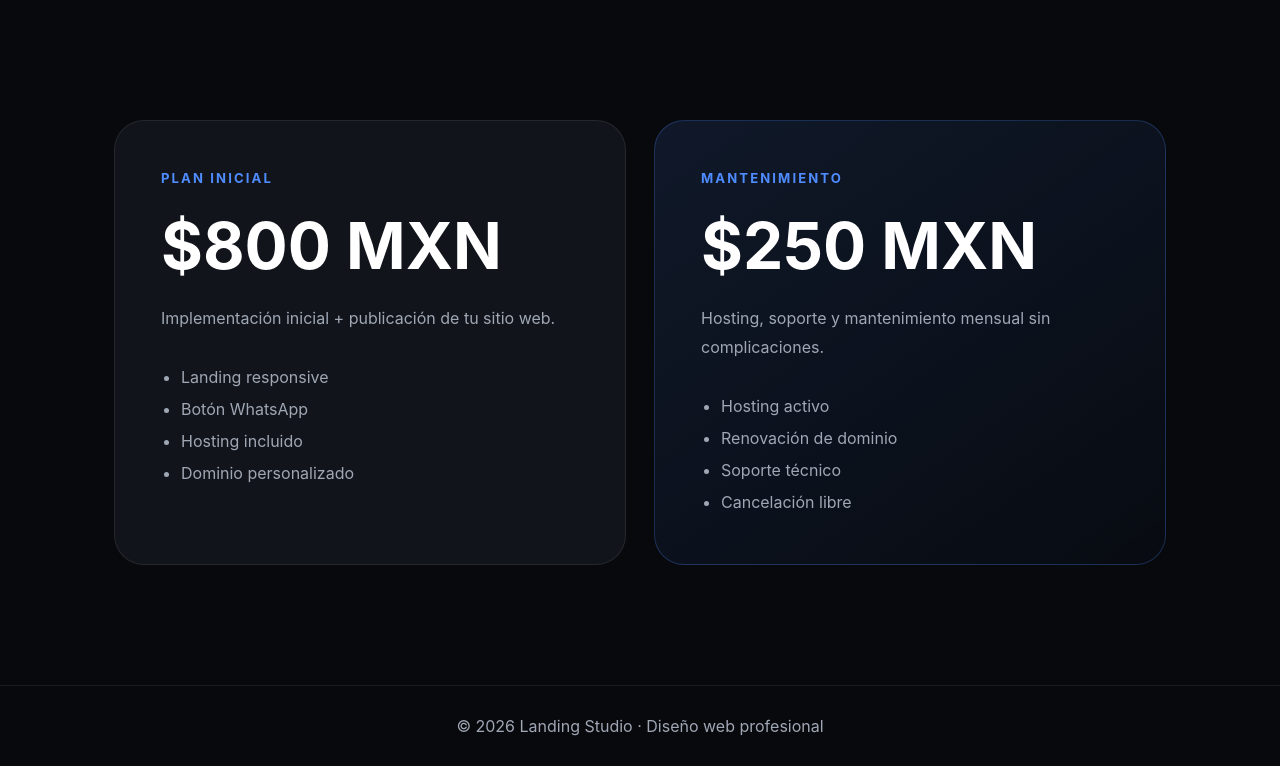
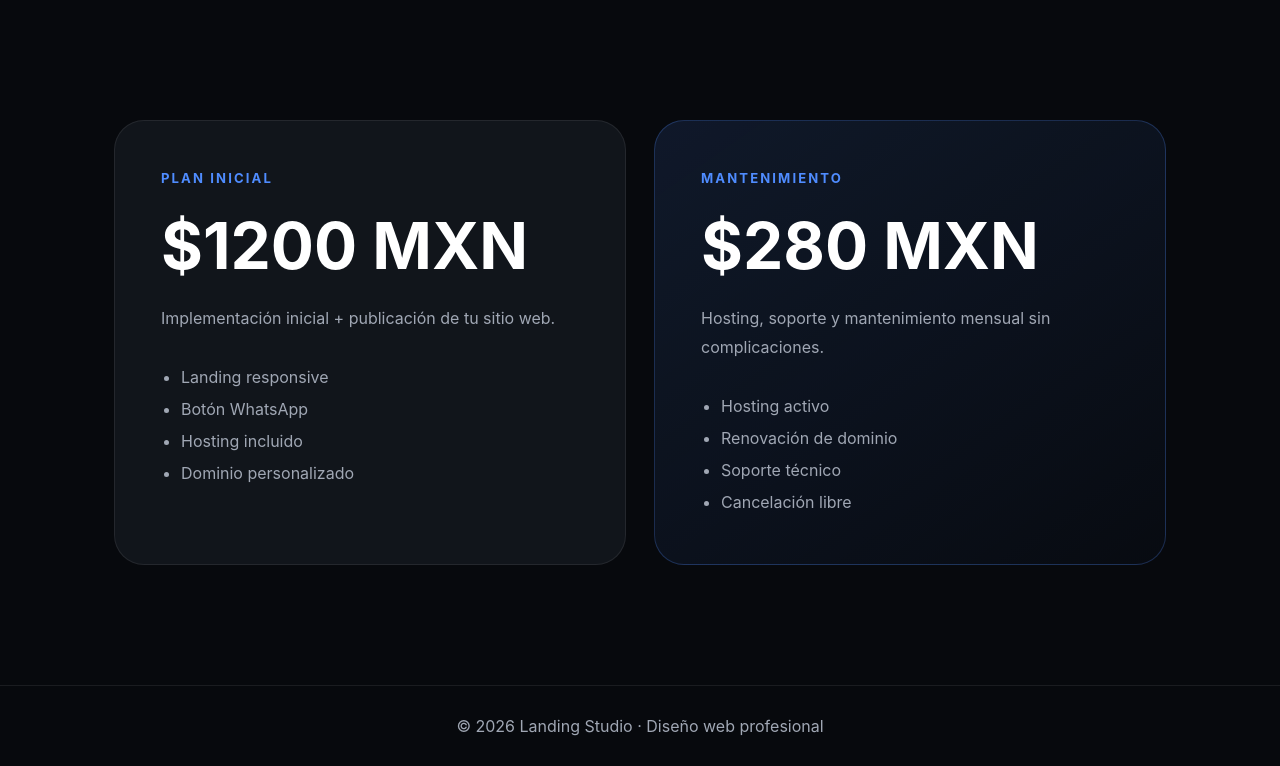
Before and after one commit to enkotech99-sketch/landing-pages, a React (Vite) app in the folder client/: page / in a window 1280 px wide. Shown: the part 2687-3453 px from the top of the page. Built offline with nearby package versions, Linux system fonts and the light colour scheme.

Commit message:
feat price

```diff
--- a/client/src/home/home.jsx
+++ b/client/src/home/home.jsx
@@ -201,7 +201,7 @@ function HomeLanding() {
 
           <span>PLAN INICIAL</span>
 
-          <h2>$800 MXN</h2>
+          <h2>$1200 MXN</h2>
 
           <p>
             Implementación inicial +
@@ -221,7 +221,7 @@ function HomeLanding() {
 
           <span>MANTENIMIENTO</span>
 
-          <h2>$250 MXN</h2>
+          <h2>$280 MXN</h2>
 
           <p>
             Hosting, soporte y mantenimiento
```
